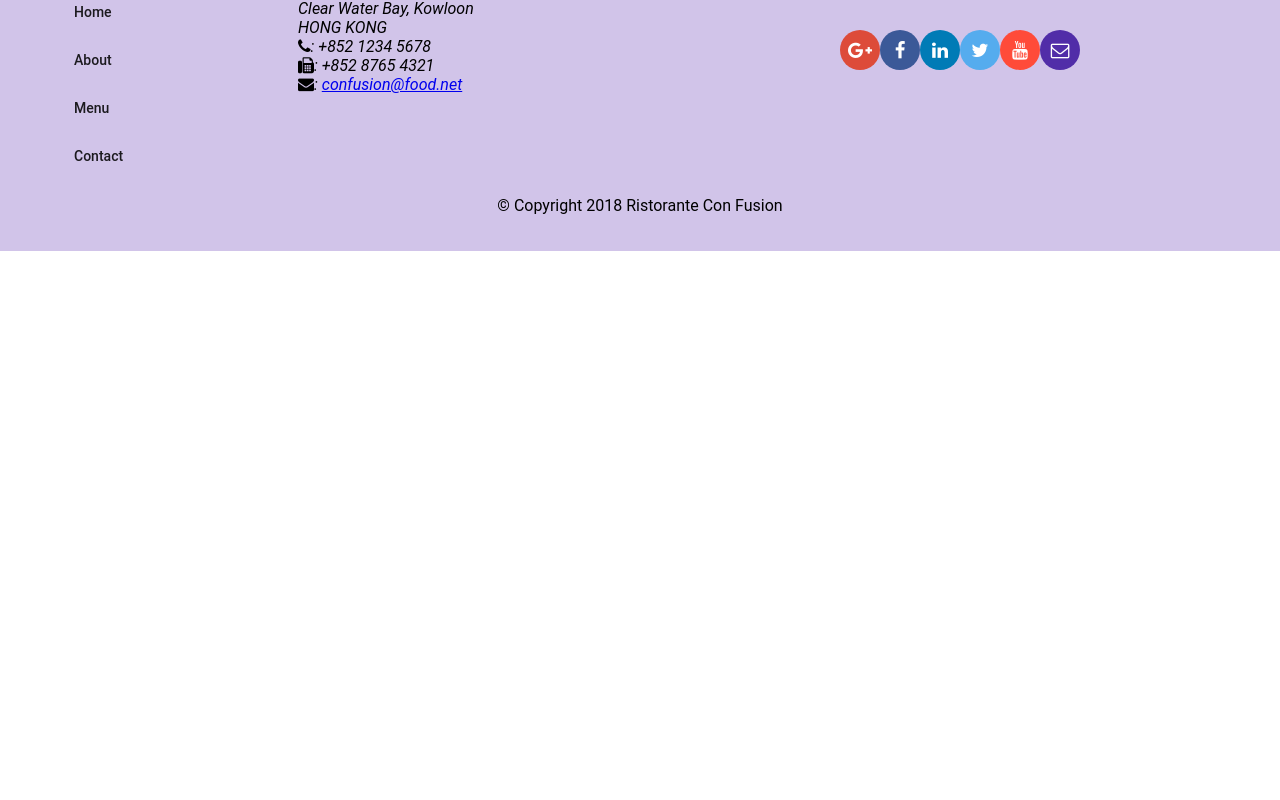
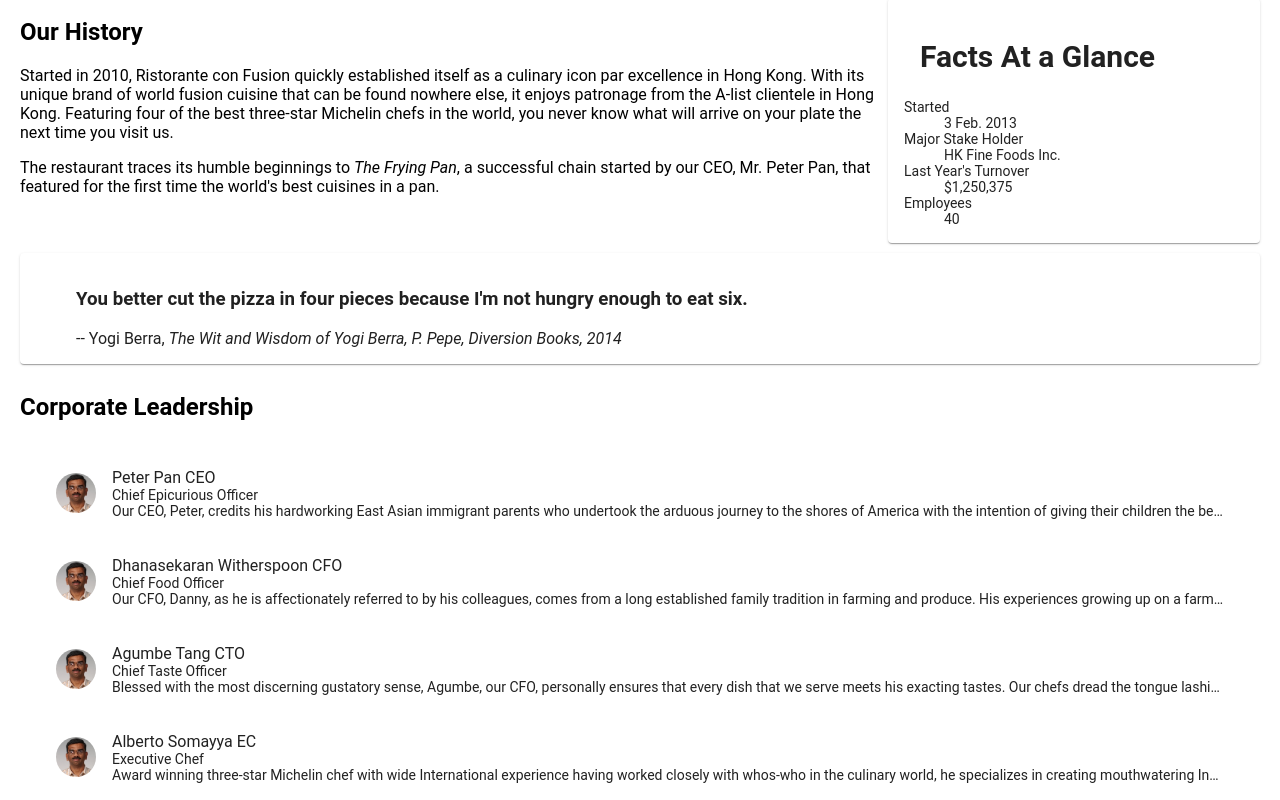
Before and after one commit to shubhamagarwal1998/angular, an Angular app: page /about in a window 1280 px wide. Before the commit this address led to /. Shown: the part 440-1240 px from the top of the page. Before the commit the page ends 800 px from the top, so only its background shows below. Built offline with nearby package versions, Linux system fonts and the light colour scheme.

Commit message:
added assignment2

```diff
--- a/src/app/about/about.component.html
+++ b/src/app/about/about.component.html
@@ -1,3 +1,76 @@
-<p>
-  about works!
-</p>
+<div class="container"
+  fxLayout="column"
+  fxLayoutGap="10px">
+
+  <div fxFlex>
+    <div>
+        <h3>About Us</h3>
+        <hr>
+    </div>
+  </div>
+
+  <div fxFlex>
+    <div fxLayout="column" fxLayout.gt-sm="row">
+      <div fxFlex="70">
+        <h2>Our History</h2>
+        <p>Started in 2010, Ristorante con Fusion quickly established itself as a culinary icon par excellence in Hong Kong. With its unique brand of world fusion cuisine that can be found nowhere else, it enjoys patronage from the A-list clientele in Hong Kong.  Featuring four of the best three-star Michelin chefs in the world, you never know what will arrive on your plate the next time you visit us.</p>
+        <p>The restaurant traces its humble beginnings to <em>The Frying Pan</em>, a successful chain started by our CEO, Mr. Peter Pan, that featured for the first time the world's best cuisines in a pan.</p>
+      </div>
+      <div fxFlex="30">
+        <mat-card>
+          <mat-card-header>
+            <mat-card-title>
+            <h2>Facts At a Glance</h2>
+            </mat-card-title>
+          </mat-card-header>
+          <mat-card-content>
+            <dl>
+              <dt>Started</dt>
+              <dd>3 Feb. 2013</dd>
+              <dt>Major Stake Holder</dt>
+              <dd>HK Fine Foods Inc.</dd>
+              <dt>Last Year's Turnover</dt>
+              <dd>$1,250,375</dd>
+              <dt>Employees</dt>
+              <dd>40</dd>
+            </dl>
+          </mat-card-content>
+        </mat-card>
+      </div>
+    </div>
+  </div>
+
+  <div fxFlex>
+    <mat-card>
+      <blockquote>
+        <h3>You better cut the pizza in four pieces because
+            I'm not hungry enough to eat six.</h3>
+        <footer>-- Yogi Berra,
+          <cite>The Wit and Wisdom of Yogi Berra,
+            P. Pepe, Diversion Books, 2014</cite>
+        </footer>
+      </blockquote>
+    </mat-card>
+  </div>
+
+
+  <div fxFlex>
+    <h2>Corporate Leadership</h2>
+    <div class="container"
+     fxLayout="column"
+     fxLayoutGap="10px">
+    <mat-list fxFlex>
+      <mat-list-item *ngFor="let leader of leaders">
+        <img matListAvatar src={{leader.image}} alt={{leader.name}}>
+        <h1 matLine> {{leader.name}}  {{leader.abbr}} </h1>
+        <p matLine>
+          <span> {{leader.designation}} </span>
+        </p>
+        <p matLine>
+          <span> {{leader.description}} </span>
+        </p>
+      </mat-list-item>
+    </mat-list>
+    </div>
+  </div>
+</div>
--- a/src/app/about/about.component.ts
+++ b/src/app/about/about.component.ts
@@ -1,4 +1,6 @@
 import { Component, OnInit } from '@angular/core';
+import {Leader} from '../shared/leader';
+import {LeaderService} from '../services/leader.service';
 
 @Component({
   selector: 'app-about',
@@ -7,9 +9,12 @@ import { Component, OnInit } from '@angular/core';
 })
 export class AboutComponent implements OnInit {
 
-  constructor() { }
+  leaders:Leader[];
+
+  constructor(private leaderservice :LeaderService) { }
 
   ngOnInit() {
+    this.leaders=this.leaderservice.getLeaders();
   }
 
 }
--- a/src/app/app-routing/routes.ts
+++ b/src/app/app-routing/routes.ts
@@ -9,6 +9,7 @@ import { ContactComponent } from '../contact/contact.component';
 export const routes: Routes=[
     {path: 'home',component:HomeComponent},
     {path:'menu',component:MenuComponent},
+    {path:'about',component:AboutComponent},
     {path:'dishdetail/:id',component:DishdetailComponent},
     {path:'contactus',component:ContactComponent},
     {path:'',redirectTo:'/home',pathMatch:'full'}
--- a/src/app/app.module.ts
+++ b/src/app/app.module.ts
@@ -21,6 +21,7 @@ import { ContactComponent } from './contact/contact.component';
 
 import { DishService } from './services/dish.service';
 import {PromotionService} from './services/promotion.service';
+import {LeaderService} from './services/leader.service';
 
 import {AppRoutingModule} from './app-routing/app-routing.module';
 @NgModule({
@@ -47,7 +48,8 @@ import {AppRoutingModule} from './app-routing/app-routing.module';
   ],
   providers: [
   DishService,
-  PromotionService
+  PromotionService,
+  LeaderService
   ],
   bootstrap: [AppComponent]
 
--- a/src/app/footer/footer.component.html
+++ b/src/app/footer/footer.component.html
@@ -10,7 +10,7 @@
         <h4>Links</h4>
         <mat-list>
           <mat-list-item><a mat-button routerLink='/home'>Home</a></mat-list-item>
-          <mat-list-item><a mat-button>About</a></mat-list-item>
+          <mat-list-item><a mat-button routerLink='/about'>About</a></mat-list-item>
           <mat-list-item><a mat-button routerLink='/menu'>Menu</a></mat-list-item>
           <mat-list-item><a mat-button routerLink='/contactus'>Contact</a></mat-list-item>
         </mat-list>
--- a/src/app/header/header.component.html
+++ b/src/app/header/header.component.html
@@ -1,7 +1,7 @@
 <mat-toolbar color="primary">
   <span><img src="/assets/images/logo.png" height=30 width=41></span>
   <a mat-button routerLink='/home' routerLinkActive='active'><span class="fa fa-home fa-lg"></span> Home</a>
-  <a mat-button ><span class="fa fa-info fa-lg"></span> About</a>
+  <a mat-button routerLink='/about' routerLinkActive='active'><span class="fa fa-info fa-lg"></span> About</a>
   <a mat-button routerLink='/menu' routerLinkActive='active'><span class="fa fa-list fa-lg"></span> Menu</a>
   <a mat-button routerLink='/contactus' routerLinkActive='active'><span class="fa fa-address-card fa-lg"></span> Contact</a>
 </mat-toolbar>
--- a/src/app/home/home.component.html
+++ b/src/app/home/home.component.html
@@ -33,4 +33,18 @@
   </mat-card-content>
 </mat-card>
 
+<mat-card *ngIf="leader" fxFlex>
+  <mat-card-header>
+    <div mat-card-avatar></div>
+    <mat-card-title>
+      <h3>{{leader.name | uppercase}}  {{leader.abbr}}</h3>
+    </mat-card-title>
+  </mat-card-header>
+  <img mat-card-image src={{leader.image}} alt={{leader.name}}>
+  <mat-card-content>
+    <p>{{leader.designation}}</p>
+    <p>{{leader.description}}
+    </p>
+  </mat-card-content>
+</mat-card>
 </div>
--- a/src/app/home/home.component.ts
+++ b/src/app/home/home.component.ts
@@ -3,6 +3,9 @@ import {Dish} from '../shared/dish';
 import {DishService} from '../services/dish.service';
 import {Promotion} from '../shared/promotion';
 import {PromotionService} from '../services/promotion.service';
+import {Leader} from '../shared/leader';
+import {LeaderService } from '../services/leader.service';
+
 
 
 @Component({
@@ -13,11 +16,14 @@ import {PromotionService} from '../services/promotion.service';
 export class HomeComponent implements OnInit {
   dish:Dish;
   promotion:Promotion;
-  constructor(private dishService:DishService,private promotionService:PromotionService) { }
+  leader:Leader;
+  constructor(private dishService:DishService,private promotionService:PromotionService,private leaderService:LeaderService) { }
 
   ngOnInit() {
     this.dish =this.dishService.getFeaturedDish();
     this.promotion = this.promotionService.getFeaturedPromotion();
+    this.leader=this.leaderService.getFeaturedLeader();
+
   }
 
 }
--- /dev/null
+++ b/src/app/services/leader.service.ts
@@ -0,0 +1,20 @@
+import { Injectable } from '@angular/core';
+import {Leader} from '../shared/leader';
+import {LEADERS } from '../shared/leaders';
+
+@Injectable({
+  providedIn: 'root'
+})
+export class LeaderService {
+
+  constructor() { }
+  getLeaders():Leader[]{
+    return LEADERS;
+  }
+  getLeader(id:string):Leader{
+    return LEADERS.filter((leader) => ( leader.id === id))[0];
+  }
+  getFeaturedLeader(): Leader{
+    return LEADERS.filter((leader)=> leader.featured)[0];
+  }
+}
--- /dev/null
+++ b/src/app/shared/leader.ts
@@ -0,0 +1,9 @@
+export class Leader{
+    id :string;
+    name:string;
+    image:string;
+    designation:string;
+    abbr:string;
+    featured:boolean;
+    description:string;
+}
--- /dev/null
+++ b/src/app/shared/leaders.ts
@@ -0,0 +1,44 @@
+import {Leader} from './leader';
+
+export const LEADERS :Leader[]=[
+    {
+        id: '0',
+        name: 'Peter Pan',
+        image: '/assets/images/alberto.png',
+        designation: 'Chief Epicurious Officer',
+        abbr: 'CEO',
+        featured: false,
+        // tslint:disable-next-line:max-line-length
+        description: 'Our CEO, Peter, credits his hardworking East Asian immigrant parents who undertook the arduous journey to the shores of America with the intention of giving their children the best future. His mother\'s wizardy in the kitchen whipping up the tastiest dishes with whatever is available inexpensively at the supermarket, was his first inspiration to create the fusion cuisines for which The Frying Pan became well known. He brings his zeal for fusion cuisines to this restaurant, pioneering cross-cultural culinary connections.'
+      },
+      {
+        id: '1',
+        name: 'Dhanasekaran Witherspoon',
+        image: '/assets/images/alberto.png',
+        designation: 'Chief Food Officer',
+        abbr: 'CFO',
+        featured: false,
+        // tslint:disable-next-line:max-line-length
+        description: 'Our CFO, Danny, as he is affectionately referred to by his colleagues, comes from a long established family tradition in farming and produce. His experiences growing up on a farm in the Australian outback gave him great appreciation for varieties of food sources. As he puts it in his own words, Everything that runs, wins, and everything that stays, pays!'
+      },
+      {
+        id: '2',
+        name: 'Agumbe Tang',
+        image: '/assets/images/alberto.png',
+        designation: 'Chief Taste Officer',
+        abbr: 'CTO',
+        featured: false,
+        // tslint:disable-next-line:max-line-length
+        description: 'Blessed with the most discerning gustatory sense, Agumbe, our CFO, personally ensures that every dish that we serve meets his exacting tastes. Our chefs dread the tongue lashing that ensues if their dish does not meet his exacting standards. He lives by his motto, You click only if you survive my lick.'
+      },
+      {
+        id: '3',
+        name: 'Alberto Somayya',
+        image: '/assets/images/alberto.png',
+        designation: 'Executive Chef',
+        abbr: 'EC',
+        featured: true,
+        // tslint:disable-next-line:max-line-length
+        description: 'Award winning three-star Michelin chef with wide International experience having worked closely with whos-who in the culinary world, he specializes in creating mouthwatering Indo-Italian fusion experiences. He says, Put together the cuisines from the two craziest cultures, and you get a winning hit! Amma Mia!'
+      }
+];
```
Also changed, not shown: 1 other file (tests, documents, lock files or other folders).
